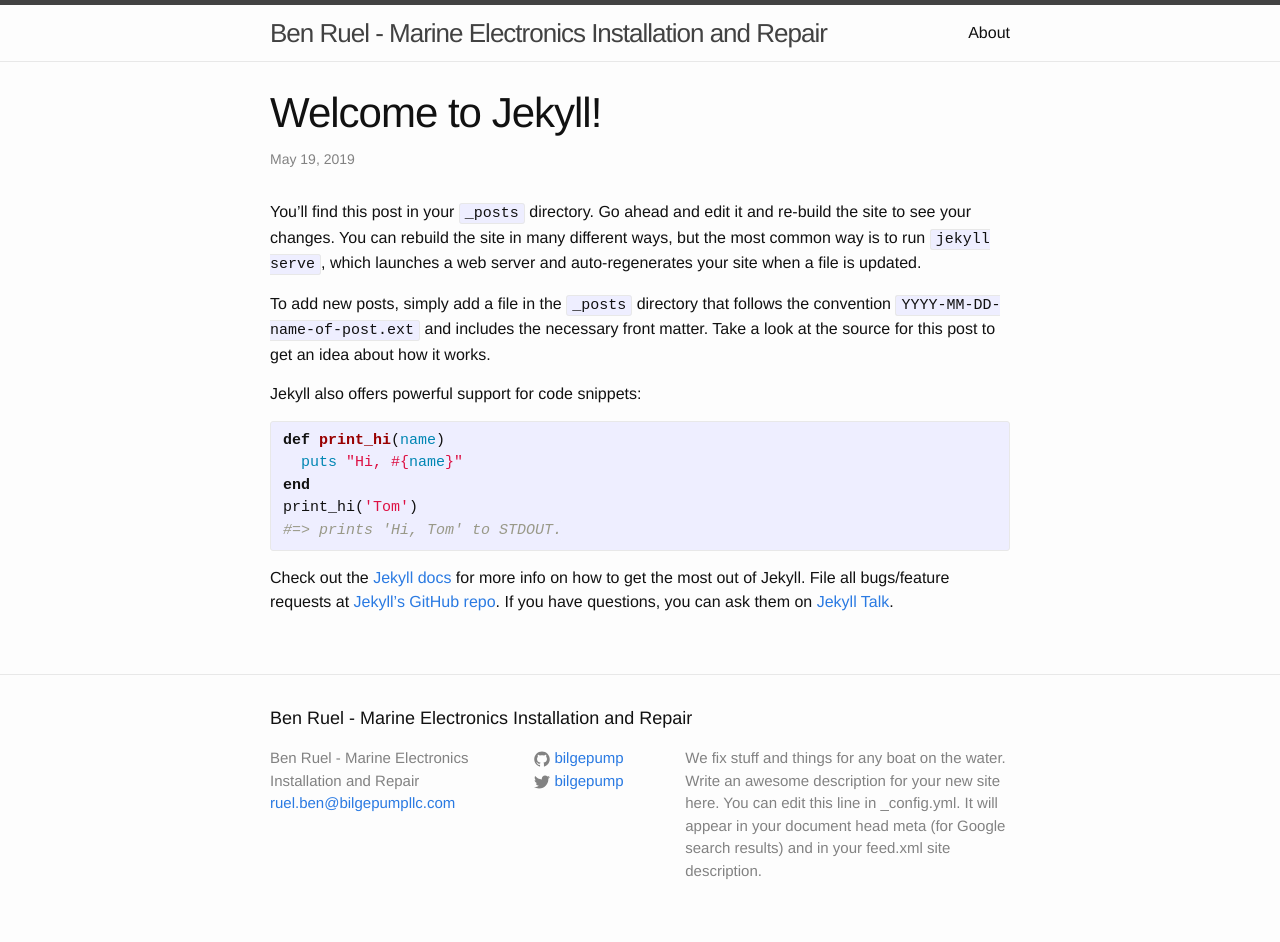
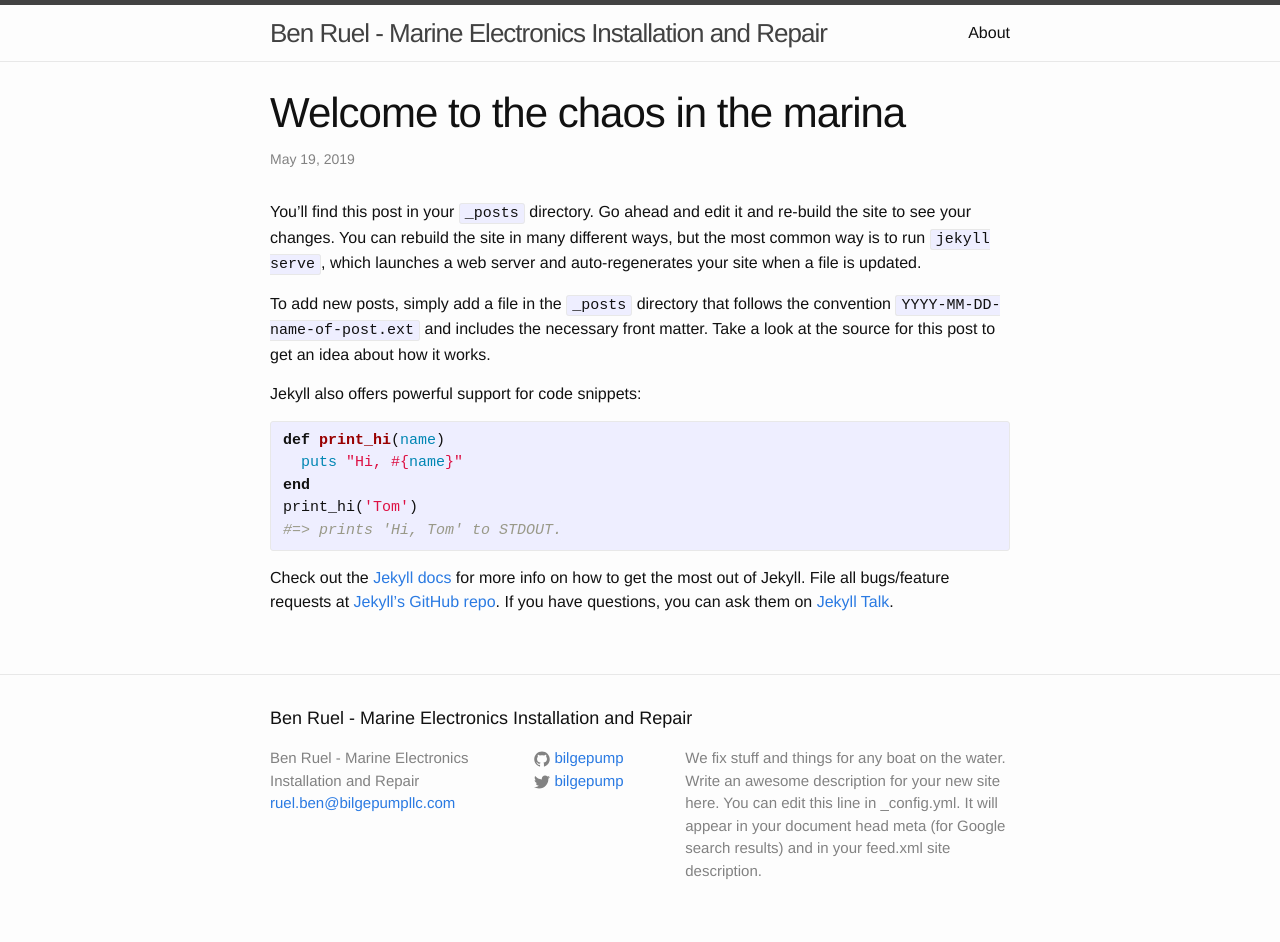
Before and after one commit to benruel/benruel.github.io, a Jekyll site: the page built from _posts/2019-05-19-welcome-to-jekyll.markdown, in a window 1280 px wide. Built offline with Jekyll 4.4.1, drawn with Linux system fonts in a browser that asks for light colours.

Commit message:
Update 2019-05-19-welcome-to-jekyll.markdown

```diff
--- a/_posts/2019-05-19-welcome-to-jekyll.markdown
+++ b/_posts/2019-05-19-welcome-to-jekyll.markdown
@@ -1,8 +1,8 @@
 ---
 layout: post
-title:  "Welcome to Jekyll!"
+title:  "Welcome to the chaos in the marina"
 date:   2019-05-19 21:54:54 +0000
-categories: jekyll update
+categories: Marine Elex
 ---
 You’ll find this post in your `_posts` directory. Go ahead and edit it and re-build the site to see your changes. You can rebuild the site in many different ways, but the most common way is to run `jekyll serve`, which launches a web server and auto-regenerates your site when a file is updated.
 
```
